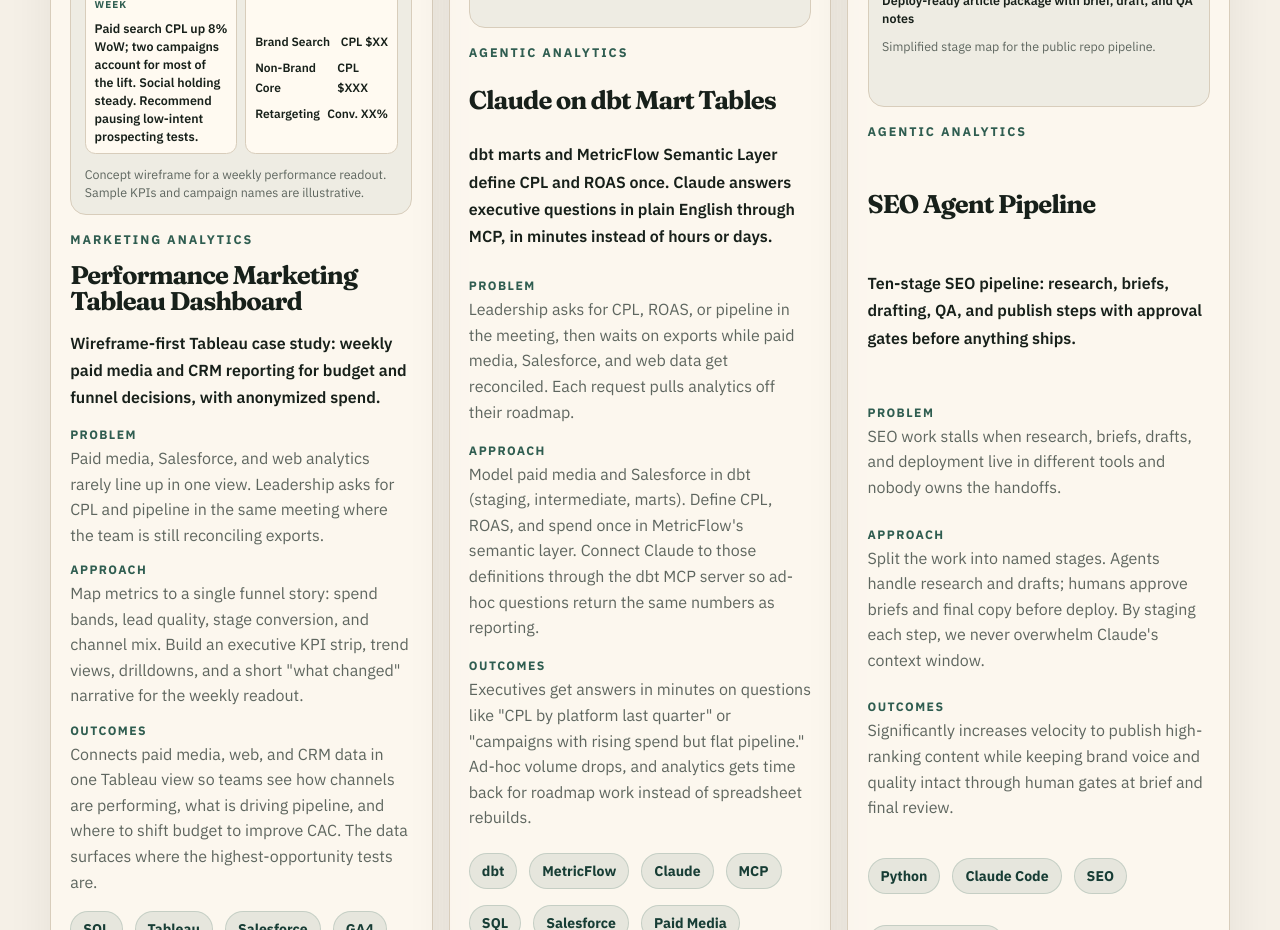
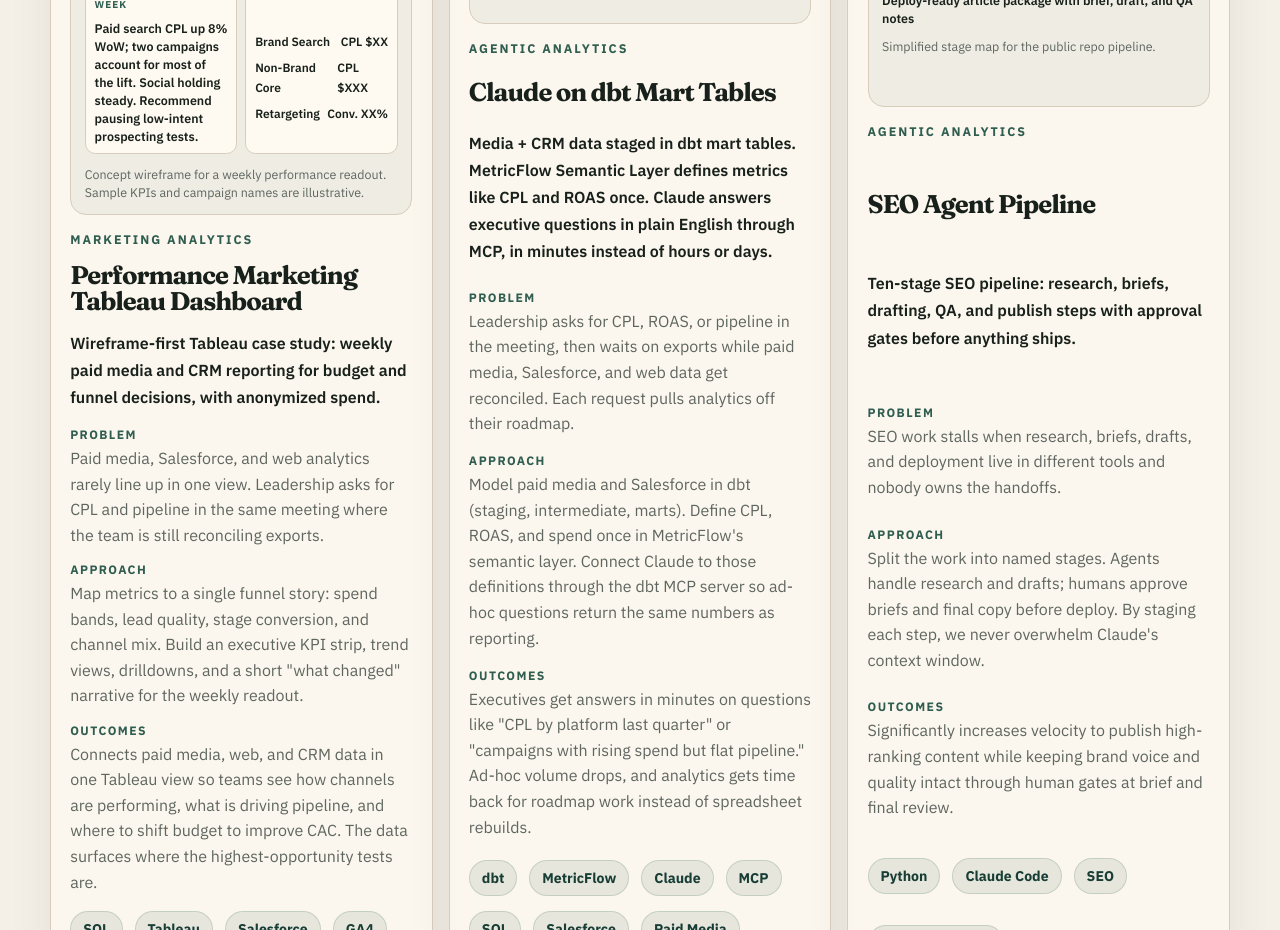
Before and after one commit to loganriebel/loganriebel_portfolio, a Next.js app: page / in a window 1280 px wide. Shown: the part 3660-4590 px from the top of the page. Built offline with nearby package versions, Linux system fonts and the light colour scheme.

Commit message:
Update dbt card summary with mart staging and MetricFlow metrics.
Co-authored-by: Cursor <cursoragent@cursor.com>

```diff
--- a/src/data/projects.ts
+++ b/src/data/projects.ts
@@ -73,7 +73,7 @@ export const projects: Project[] = [
     title: "Claude on dbt Mart Tables",
     category: "Agentic analytics",
     summary:
-      "dbt marts and MetricFlow Semantic Layer define CPL and ROAS once. Claude answers executive questions in plain English through MCP, in minutes instead of hours or days.",
+      "Media + CRM data staged in dbt mart tables. MetricFlow Semantic Layer defines metrics like CPL and ROAS once. Claude answers executive questions in plain English through MCP, in minutes instead of hours or days.",
     problem:
       "Leadership asks for CPL, ROAS, or pipeline in the meeting, then waits on exports while paid media, Salesforce, and web data get reconciled. Each request pulls analytics off their roadmap.",
     approach:
```
